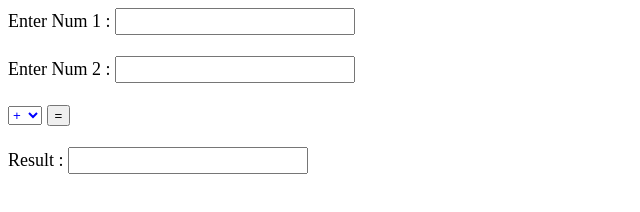
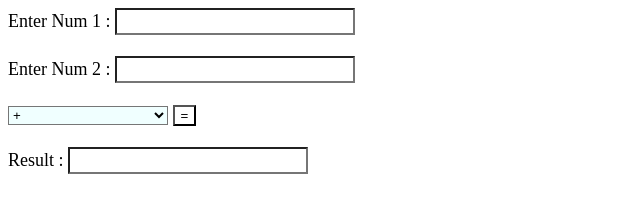
Before and after one commit to GokilapriyaSivakumar/arithmetic-op, a plain HTML site: page index.html in a window 1280 px wide. Shown: the whole page, without its empty margins (0-640 px from the left). Drawn offline with Linux system fonts and the light colour scheme.

Commit message:
Updated style.css

```diff
--- a/style.css
+++ b/style.css
@@ -1,5 +1,5 @@
 *{
-    background-color:none;
+    background-color:white;
 }
 
 #val1 , body , #val2, #result {
@@ -8,5 +8,10 @@
 }
 
 #op {
-    color: blue;
+    color: black;
+    box-sizing: border-box;
+    width: 20vh;
+    max-height: fit-content;
+    border-radius: 0%;
+    background-color:azure;
 }
```
